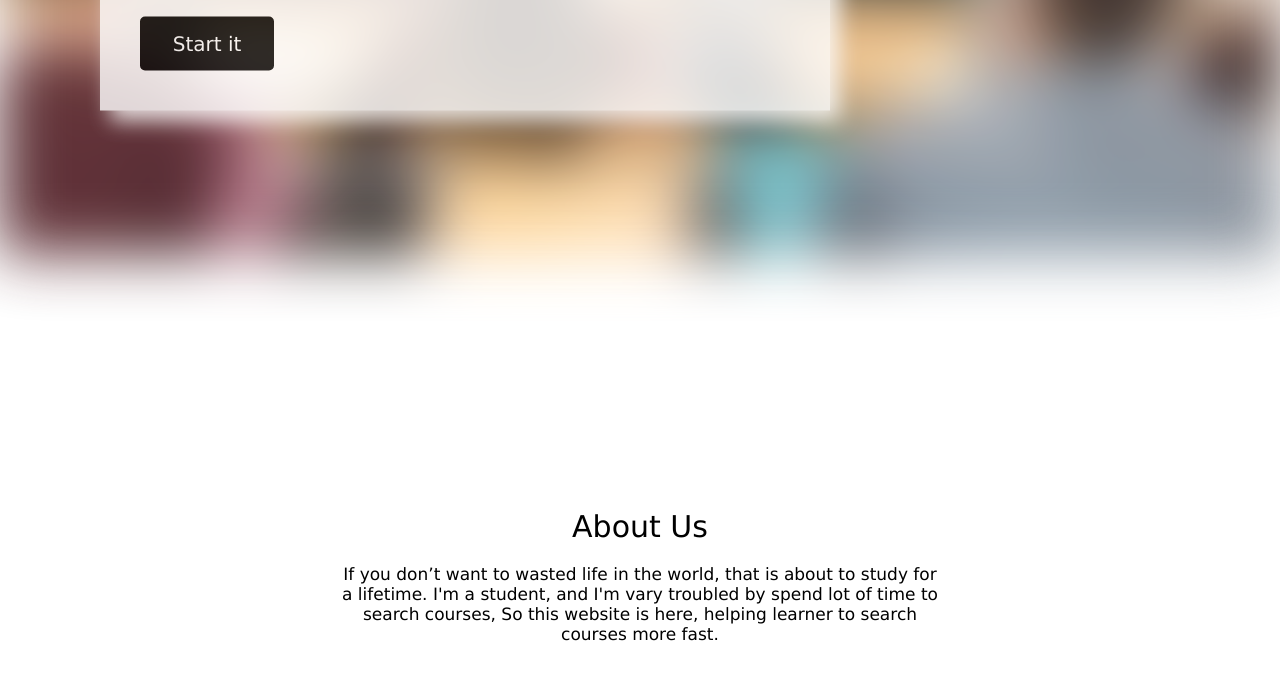
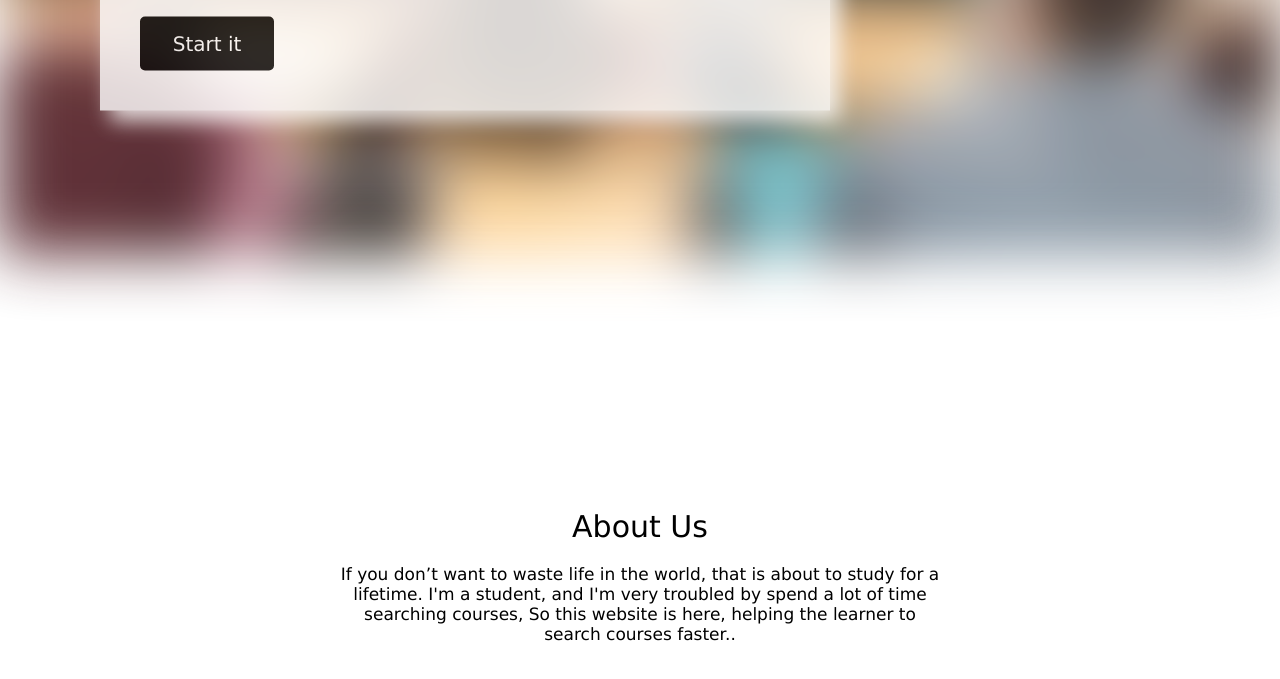
Before and after one commit to kuomuchi/pangtingder, a website: page public/index.html in a window 1280 px wide. Shown: the part 465-1144 px from the top of the page. Drawn offline with Linux system fonts and the light colour scheme.

Commit message:
fix html about us text

```diff
--- a/public/index.html
+++ b/public/index.html
@@ -42,7 +42,7 @@
         <div class='sup_box' id='sup_box'>
             <div class='sup_text'>
                 <div class='about_us_text'>About Us
-                    <p class='about_us_p'><br>If you don’t want to wasted life in the world, that is about to study for a lifetime. I'm a student, and I'm vary troubled by spend lot of time to search courses, So this website is here, helping learner to search courses more fast.</p>
+                    <p class='about_us_p'><br>If you don’t want to waste life in the world, that is about to study for a lifetime. I'm a student, and I'm very troubled by spend a lot of time searching courses, So this website is here, helping the learner to search courses faster..</p>
                 </div>
                 <a href="#">
                     <!-- <div class='donate_box'>donate me</div> -->
```
